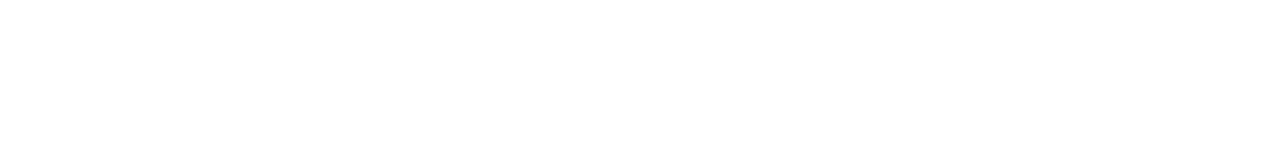
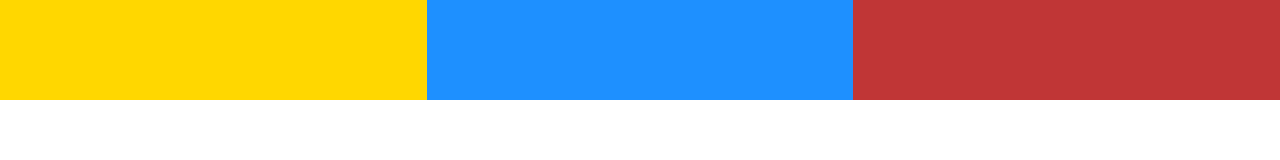
Before and after one commit to Gaire-Jeevan/moshify-website, a plain HTML site: page index.html in a window 1280 px wide. Drawn offline with Linux system fonts and the light colour scheme.

Commit message:
Build the grid component.

```diff
--- a/css/style.css
+++ b/css/style.css
@@ -431,3 +431,20 @@ a{
         font-size: 1.6rem;
     }
 }
+
+/* GRIDS */
+.grid {
+    display: grid;
+}
+
+@media screen and (min-width: 768px) {
+    .grid--1x2 {
+        grid-template-columns: repeat(2, 1fr);
+    }
+}
+
+@media screen and (min-width: 1024px) {
+    .grid--1x3 {
+        grid-template-columns: repeat(3,1fr);
+    }
+}
--- a/index.html
+++ b/index.html
@@ -10,6 +10,10 @@
     <link rel="stylesheet" href="css/style.css">
 </head>
 <body>
-
+    <div class="grid grid--1x3">
+        <div style="height: 100px; background: gold"></div>
+        <div style="height: 100px; background: dodgerblue"></div>
+        <div style="height: 100px; background: rgb(192, 54, 54)"></div>
+    </div>
 </body>
 </html>
```
Also changed, not shown: components/grid.html (added, +5 -0 lines).
